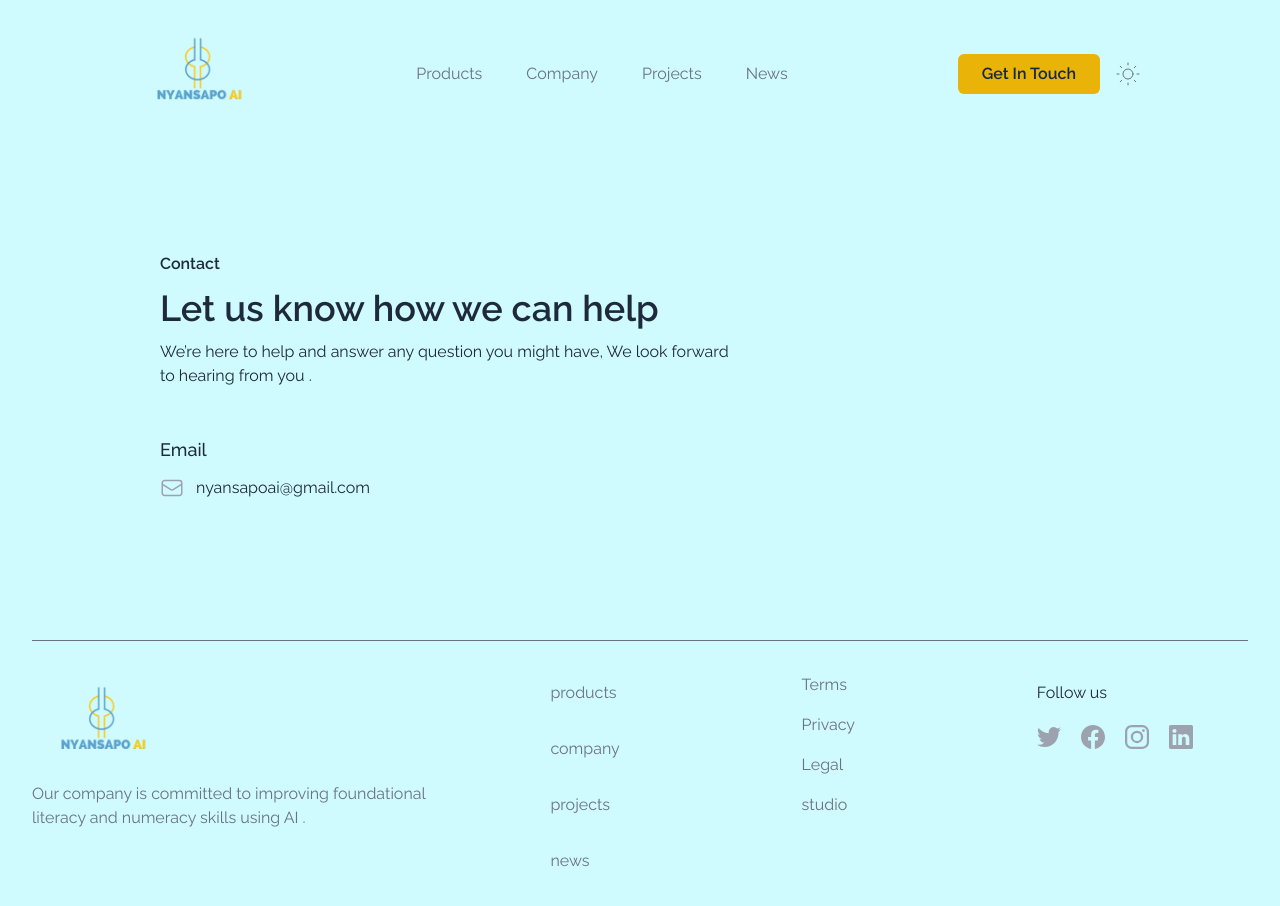
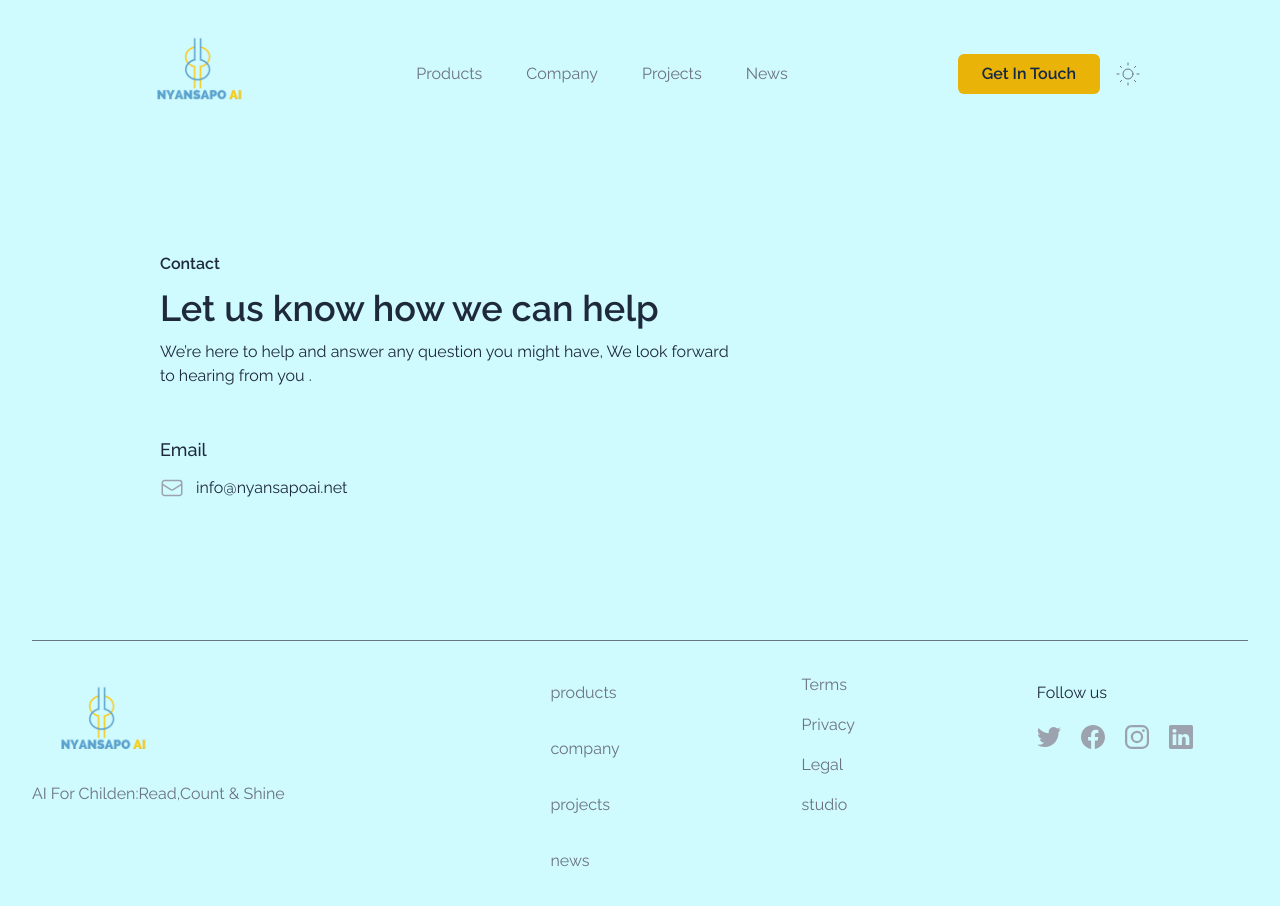
Before and after one commit to NyansapoAI/website, a Next.js app: page /contact in a window 1280 px wide. Shown: the top 906 px of the page. Built offline with nearby package versions, Linux system fonts and the light colour scheme.

Commit message:
update:changed contact link and footer text

```diff
--- a/src/app/components/footer.tsx
+++ b/src/app/components/footer.tsx
@@ -28,8 +28,7 @@ export default function Footer() {
           </div>
 
           <div className="max-w-md mt-4 text-gray-500 dark:text-gray-400">
-            Our company is committed to improving foundational literacy and
-            numeracy skills using AI .
+            AI For Childen:Read,Count & Shine
           </div>
         </div>
 
--- a/src/app/contact/page.tsx
+++ b/src/app/contact/page.tsx
@@ -68,7 +68,7 @@ export default function Contact() {
           />
         </svg>
       ),
-      contact: "nyansapoai@gmail.com",
+      contact: "info@nyansapoai.net",
       title: "Email",
     },
   ]
@@ -94,7 +94,7 @@ export default function Contact() {
                 <div className="mt-3 flex items-center gap-x-3">
                   <div className="flex-none text-gray-400">{item.icon}</div>
                   {item.title == "Email" ? (
-                    <a href="mailto:nyansapoai@gmail.com">{item.contact}</a>
+                    <a href="mailto:info@nyansapoai@.net">{item.contact}</a>
                   ) : (
                     <span>{item.contact}</span>
                   )}
```
